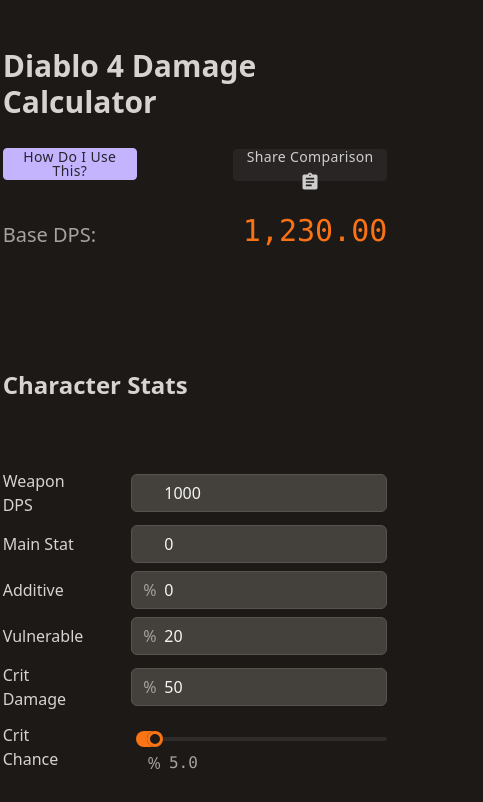
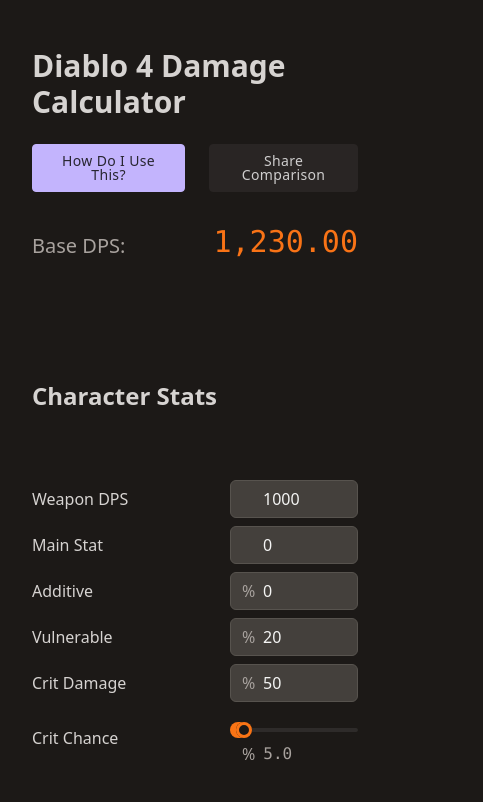
Before and after one commit to rcoopr/d4-damage-calc, a React (Vite) app: page / in a window 390 px wide. Shown: the top 802 px of the page, 483 px wide, since content can reach past the window. Built offline with nearby package versions, Linux system fonts and the light colour scheme.

Commit message:
mobile styles

```diff
--- a/src/app.tsx
+++ b/src/app.tsx
@@ -11,12 +11,12 @@
   useLoadStatsFromUrl();
 
   return (
-    <div className="flex flex-col items-center text-stone-300 bg-stone-900 font-sans selection:bg-orange-500/50">
-      <main className="flex flex-col items-center min-h-screen px-24">
+    <div className="flex flex-col overflow-x-auto items-center text-stone-300 bg-stone-900 font-sans selection:bg-orange-500/50">
+      <main className="flex flex-col items-center min-h-screen px-8 md:px-16 lg:px-24">
         <div className="mt-12 mb-2 text-stone-300 flex items-center">
           <h1 className="text-3xl font-bold">Diablo 4 Damage Calculator</h1>
         </div>
-        <div className="flex my-4 gap-24 mb-8">
+        <div className="flex my-4 gap-6 md:gap-24 mb-8">
           <UsageHint />
           <CopyLinkButton />
         </div>
@@ -46,7 +46,7 @@
           </div>
         </div>
       </main>
-      <footer className="px-24 pb-12">
+      <footer className="px-8 md:px-16 lg:px-24 pb-12">
         <p className="mb-8">
           Unfortunately, some in-game info is bugged, and may display extra damage on the character
           stats tab when they shouldn't. <br />
--- a/src/serialization/copy-link-button.tsx
+++ b/src/serialization/copy-link-button.tsx
@@ -30,11 +30,11 @@
         </div>
       </div>
       <button
-        className="btn btn-neutral items-center btn-sm rounded tracking-wide font-normal capitalize"
+        className="btn btn-neutral items-center md:btn-sm rounded tracking-wide font-normal capitalize"
         onClick={onClick}
       >
         <span>Share Comparison</span>
-        <span className="text-base">
+        <span className="text-base hidden sm:inline">
           <ClipboardIcon />
         </span>
       </button>
--- a/src/stats/dps-comparison.tsx
+++ b/src/stats/dps-comparison.tsx
@@ -102,7 +102,7 @@
         size === 'base' ? 'text-xl' : 'text-lg'
       )}
     >
-      <h2 className="pr-24">{label}</h2>
+      <h2 className="pr-8 md:pr-16 lg:pr-24">{label}</h2>
       {children}
       <div className="flex items-end ml-auto relative">
         <div
--- a/src/stats/stat-input.tsx
+++ b/src/stats/stat-input.tsx
@@ -73,7 +73,7 @@
         value={stats[id].toString()}
         onChange={onChange}
         className={clsx(
-          'border w-64 rounded-md block px-2.5 py-1.5 pl-8 placeholder-stone-400 text-stone-100 outline-none focus:ring-2',
+          'border w-32 md:w-64 rounded-md block px-2.5 py-1.5 pl-8 placeholder-stone-400 text-stone-100 outline-none focus:ring-2',
           error
             ? 'focus:ring-error focus:border-error border-error bg-error-content selection:bg-error/50'
             : 'focus:ring-orange-500 focus:border-orange-500 border-stone-600 bg-stone-700'
@@ -96,7 +96,7 @@
   const error = wornItem === source && baseValue < stats[id];
 
   return (
-    <div className="relative w-64 justify-between">
+    <div className="relative w-32 md:w-64 justify-between">
       <input
         id={`${source}-${id}`}
         type="range"
--- a/src/usage-hint.tsx
+++ b/src/usage-hint.tsx
@@ -16,7 +16,7 @@
   return (
     <div>
       <button
-        className="btn btn-sm btn-secondary rounded tracking-wide font-medium capitalize"
+        className="btn md:btn-sm btn-secondary rounded tracking-wide font-medium capitalize"
         onClick={openModal}
       >
         How do I use this?
```
